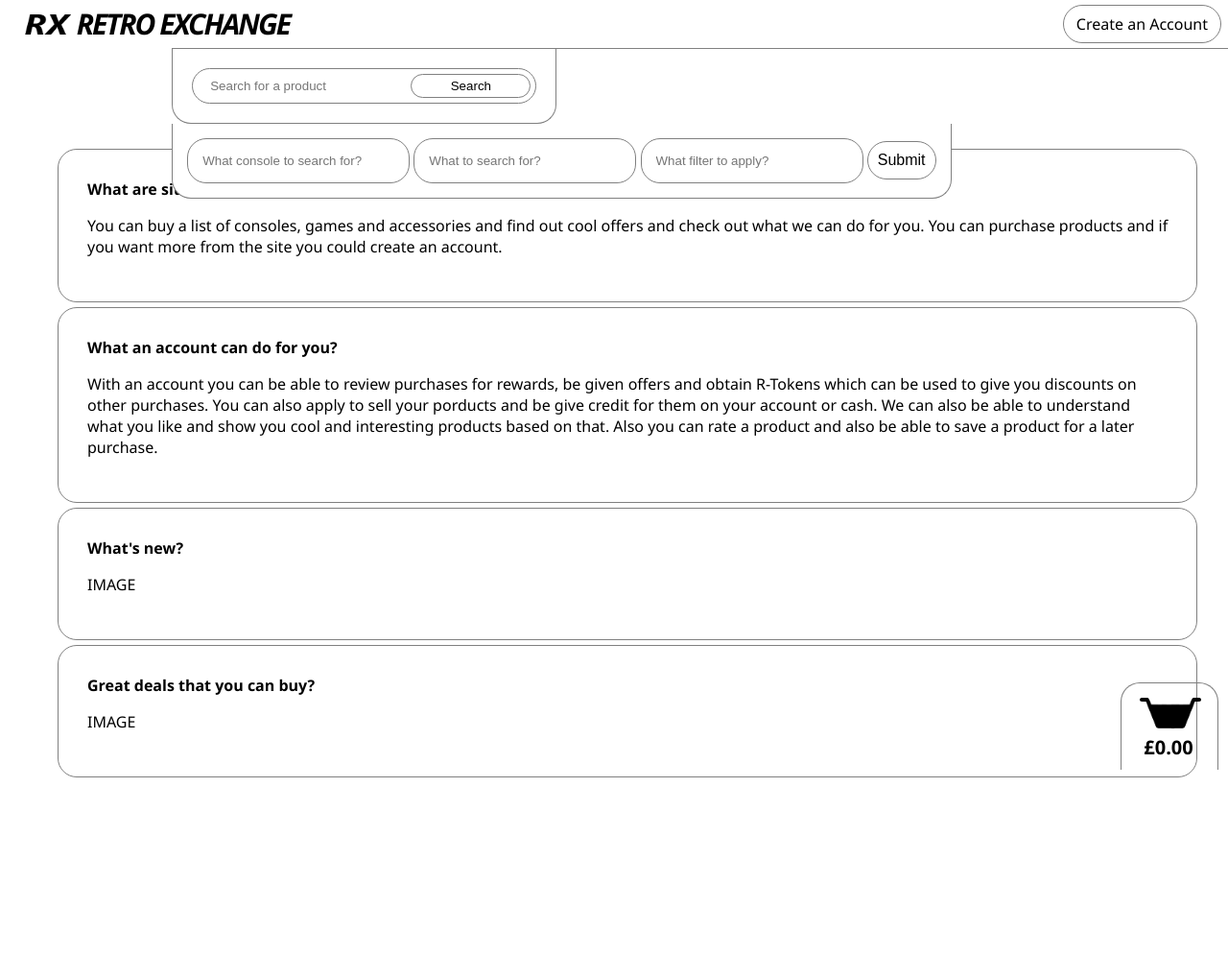
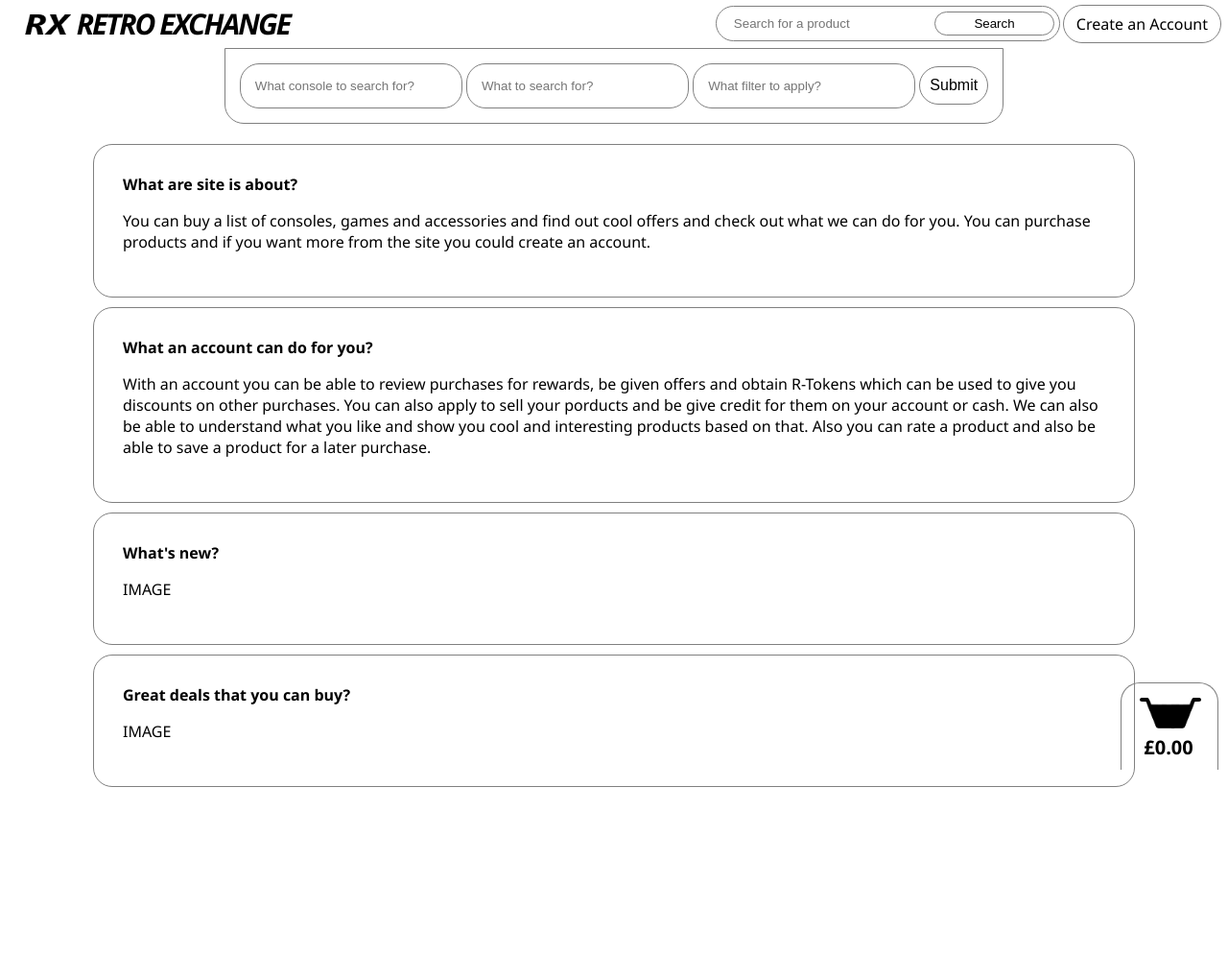
Before and after one commit to roy-finch/U4-Retro-Exchange-V1, a Django app: page / in a window 1280 px wide; the page is wider, and only the part inside the window is pictured. Shown: the top 1019 px of that part at 96% size. After the commit the page ends 820 px from the top of that part, so only its background shows below. Run offline with Django 3.2, Linux system fonts and the light colour scheme.

Commit message:
altered the layout after getting feedback

```diff
--- a/templates/base.html
+++ b/templates/base.html
@@ -70,12 +70,11 @@
                 .nav-bar {
                     position: fixed;
                     top: 0px;
-                    left:14%;
-                    width: fit-content;
+                    left: 0px;
+                    width: 100%;
                     margin-top: 50px;
                     z-index: 1;
                     height: 80px;
-                    border-top: 1px solid grey;
                 }
                 .top-bar > span, .search-con, .basket{
                     display: inline-block;
@@ -154,30 +153,25 @@
                     left: 0px;
                     width: 100%;
                     height: 200vh;
-                    padding: 150px 60px 60px 60px;
+                    padding-top: 150px;
                 }
                 .sub-content {
-                    margin-top: 5px;
                     border-radius: 20px;
                     border: 1px solid grey;
                     padding: 30px;
-                    width: 88%;
+                    width: 80%;
+                    margin: auto;
+                    margin-bottom: 10px;
                 }
                 .search-container {
+                    position: fixed;
+                    top: 0px;
+                    right: 175px;
+                    margin-top: 6px;
                     width: fit-content;
                     border: 1px solid grey;
                     border-radius: 20px;
                     padding: 2px 5px 2px 10px;
-                    background-color: white;
-                }
-                .outer-search-container {
-                    display: inline-block;
-                    padding: 20px 20px 20px 20px;
-                    width: fit-content;
-                    border: 1px solid grey;
-                    border-top: none;
-                    border-bottom-left-radius: 20px;
-                    border-bottom-right-radius: 20px;
                     background-color: white;
                 }
                 .search-bar {
@@ -208,11 +202,10 @@
                 }
                 .filter-form {
                     background-color: white;
-                    display: inline-block;
                     width: fit-content;
+                    margin: auto;
                     padding: 15px;
                     border: 1px solid grey;
-                    border-top: none;
                     border-bottom-left-radius: 20px;
                     border-bottom-right-radius: 20px;
                 }
@@ -245,6 +238,14 @@
                         <b>RETRO EXCHANGE</b>
                     </span>
                 </a>
+            </div>
+            <div class="search-container">
+                <form method="GET" action="" autocomplete="off">
+                    <input class="search-bar no-default" type="text" name="search" placeholder="Search for a product"/>
+                    <button class="search-button no-default" type="submit">
+                        <span>Search</span>
+                    </button>
+                </form>
             </div>
             <div class="dropdown account">
                     {% if request.user.is_authenticated %}
--- a/templates/includes/main-nav.html
+++ b/templates/includes/main-nav.html
@@ -1,14 +1,4 @@
 <div class="nav-bar">
-    <div class="outer-search-container">
-        <div class="search-container">
-            <form method="GET" action="" autocomplete="off">
-                <input class="search-bar no-default" type="text" name="search" placeholder="Search for a product"/>
-                <button class="search-button no-default" type="submit">
-                    <span>Search</span>
-                </button>
-            </form>
-        </div>
-    </div>
     <form class="filter-form" method="GET" action="">
         <input placeholder="What console to search for?" class="no-default filter" name="c" list="console"/>
         <datalist id="console">
```
